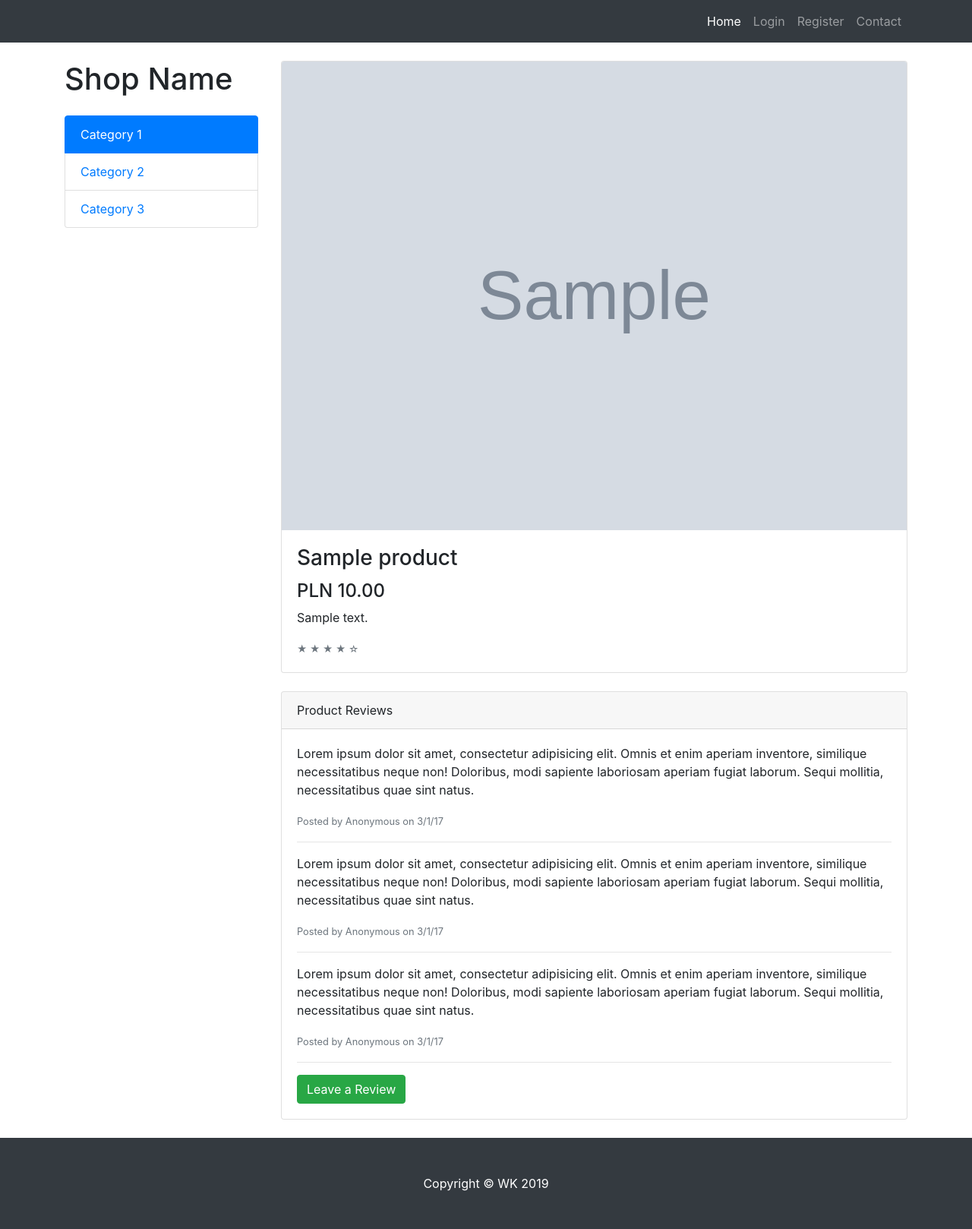
After one commit to Wald-K/sandbox, a Django app: template shop/templates/shop/product_detail.html in a window 1280 px wide. The commit adds this page. Shown: the whole page at 76% size. Run offline with Django 3.2, Linux system fonts and the light colour scheme; the template is opened without the code that fills it: values that come from a table or form of the project are taken from there, others are empty; tables that the repository leaves empty hold one stand-in row (values such as "Sample post"); grey boxes marked "Sample" are stand-in pictures; some libraries are stand-ins or nearby versions.

Commit message:
adding product detail only about products

```diff
--- /dev/null
+++ b/shop/templates/shop/product_detail.html
@@ -0,0 +1,62 @@
+{% extends 'base.html' %}
+{% load mathfilters %}
+
+
+{% block content %}
+<div class="container">
+
+    <div class="row">
+
+      <div class="col-lg-3">
+        <h1 class="my-4">Shop Name</h1>
+        <div class="list-group">
+          <a href="#" class="list-group-item active">Category 1</a>
+          <a href="#" class="list-group-item">Category 2</a>
+          <a href="#" class="list-group-item">Category 3</a>
+        </div>
+      </div>
+      <!-- /.col-lg-3 -->
+
+      <div class="col-lg-9">
+
+        <div class="card mt-4">
+          <img class="card-img-top img-fluid" src="{{product.image.url}}" alt="{{chosen_product.name}}">
+          <div class="card-body">
+            <h3 class="card-title">{{product.name}}</h3>
+            <h4>PLN {{product.price }}</h4>
+            <p class="card-text">{{product.description}}</p>
+            <!--  rating stars-->
+                {% include "shop/rate_stars.html" %}
+            <!--  end rating stars-->
+          </div>
+        </div>
+        <!-- /.card -->
+
+        <div class="card card-outline-secondary my-4">
+          <div class="card-header">
+            Product Reviews
+          </div>
+          <div class="card-body">
+            <p>Lorem ipsum dolor sit amet, consectetur adipisicing elit. Omnis et enim aperiam inventore, similique necessitatibus neque non! Doloribus, modi sapiente laboriosam aperiam fugiat laborum. Sequi mollitia, necessitatibus quae sint natus.</p>
+            <small class="text-muted">Posted by Anonymous on 3/1/17</small>
+            <hr>
+            <p>Lorem ipsum dolor sit amet, consectetur adipisicing elit. Omnis et enim aperiam inventore, similique necessitatibus neque non! Doloribus, modi sapiente laboriosam aperiam fugiat laborum. Sequi mollitia, necessitatibus quae sint natus.</p>
+            <small class="text-muted">Posted by Anonymous on 3/1/17</small>
+            <hr>
+            <p>Lorem ipsum dolor sit amet, consectetur adipisicing elit. Omnis et enim aperiam inventore, similique necessitatibus neque non! Doloribus, modi sapiente laboriosam aperiam fugiat laborum. Sequi mollitia, necessitatibus quae sint natus.</p>
+            <small class="text-muted">Posted by Anonymous on 3/1/17</small>
+            <hr>
+            <a href="#" class="btn btn-success">Leave a Review</a>
+          </div>
+        </div>
+        <!-- /.card -->
+
+      </div>
+      <!-- /.col-lg-9 -->
+
+    </div>
+
+  </div>
+
+
+{% endblock %}
--- /dev/null
+++ b/shop/templates/shop/rate_stars.html
@@ -0,0 +1,21 @@
+ <!--  rating stars-->
+{% load mathfilters %}
+    <small class="text-muted">
+
+
+                          {% with ''|center:product.rate as range %}
+                            {% for _ in range %}
+                              &#9733;
+                            {% endfor %}
+                          {% endwith %}
+
+                          {% with 5|sub:product.rate as no_star %}
+                            {% with ''|center:no_star as range %}
+                              {% for _ in range %}
+                                &#9734;
+                              {% endfor %}
+                            {% endwith %}
+                          {% endwith %}
+
+    </small>
+ <!--  end rating stars-->
--- a/shop/views.py
+++ b/shop/views.py
@@ -20,4 +20,7 @@ def products_for_category(request, category_slug):
 
 
 def product_detail(request, product_slug):
-    pass
+    categories = Category.objects.all()
+    chosen_product = get_object_or_404(Product, slug=product_slug)
+    context = {'all_categories': categories, 'product': chosen_product}
+    return render(request, 'shop/product_detail.html', context)
```
Also changed, not shown: shop/templates/shop/index.html (+6 -21 lines), shop/templates/shop/index_old.html (deleted, +0 -115 lines).
